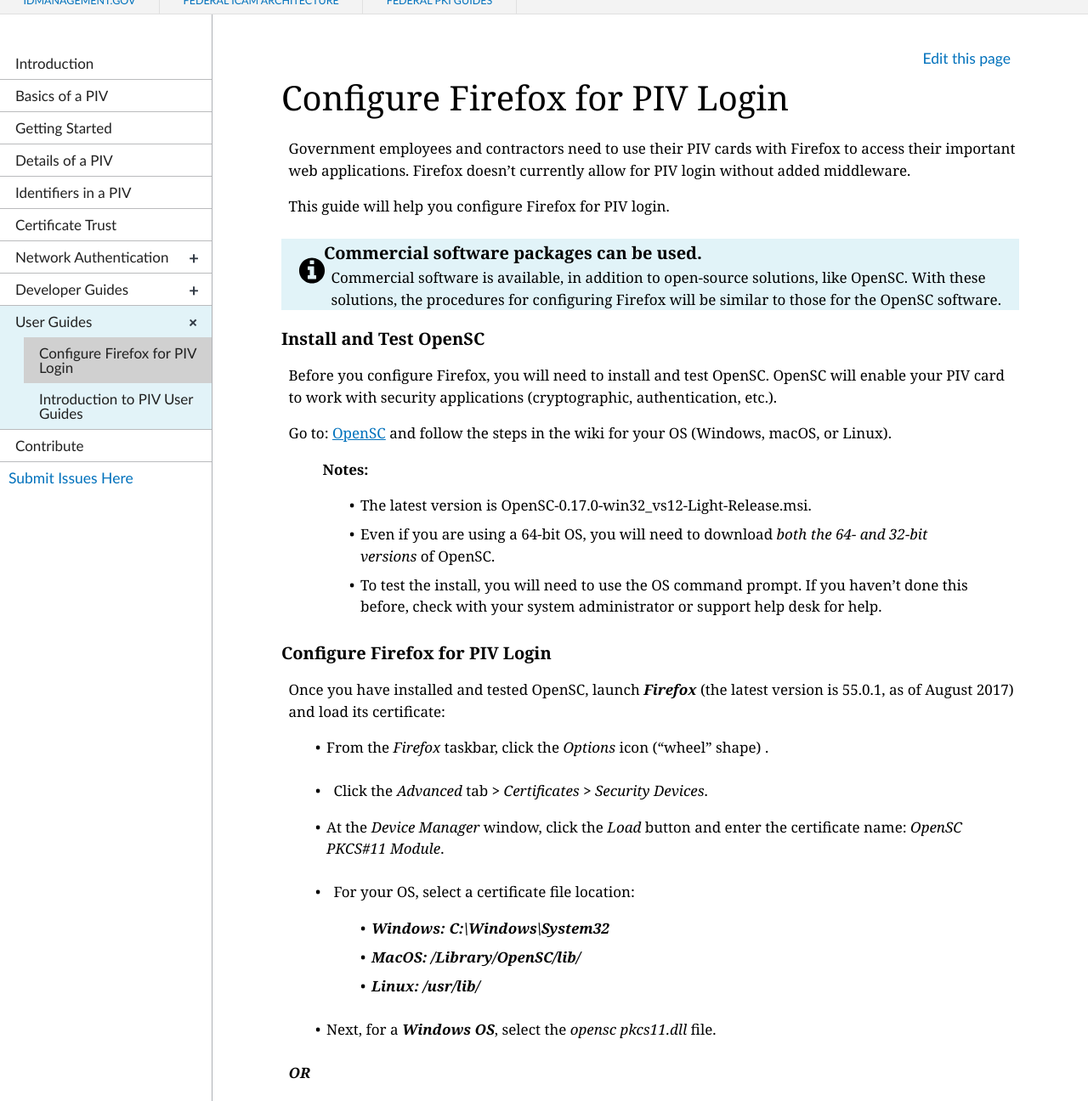
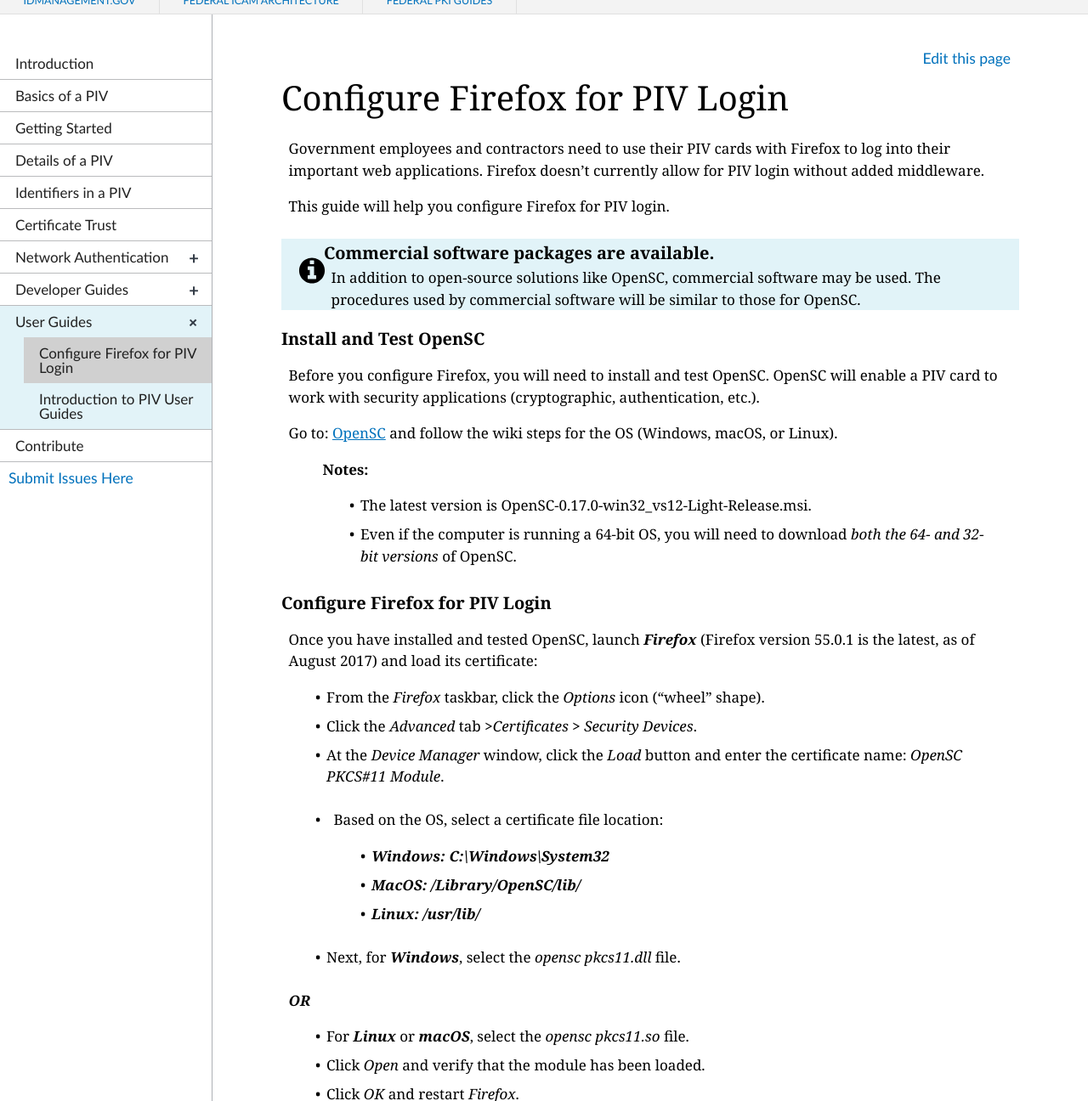
Before and after one commit to GSA/piv-guides, a Jekyll site: the page built from _userconfig/1_firefox.md, in a window 1280 px wide and 1400 px high, cut to the strip 104-1400 px from the top of the window. Shown: the whole strip at 85% size. Built offline with Jekyll 4.4.1, drawn with Linux system fonts in a browser that asks for light colours; nearby versions of some CDN libraries; some of the changed text lies outside the part shown.

Commit message:
Update 1_firefox.md
Conforming instructional language to a system admin role (vs. user).

```diff
--- a/_userconfig/1_firefox.md
+++ b/_userconfig/1_firefox.md
@@ -5,46 +5,44 @@
 permalink: userconfig/firefox/
 ---
 
-Government employees and contractors need to use their PIV cards with Firefox to access their important web applications. Firefox doesn't currently allow for PIV login without added middleware.
+Government employees and contractors need to use their PIV cards with Firefox to log into their important web applications. Firefox doesn't currently allow for PIV login without added middleware.
 
 This guide will help you configure Firefox for PIV login.
 
-{% include alert-info.html heading="Commercial software packages can be used." content=" Commercial software is available, in addition to open-source solutions, like OpenSC. With these solutions, the procedures for configuring Firefox will be similar to those for the OpenSC software." %}
+{% include alert-info.html heading="Commercial software packages are available." content=" In addition to open-source solutions like OpenSC, commercial software may be used. The procedures used by commercial software will be similar to those for OpenSC." %}
 
 ### Install and Test OpenSC
 
-Before you configure Firefox, you will need to install and test OpenSC. OpenSC will enable your PIV card to work with security applications (cryptographic, authentication, etc.).
+Before you configure Firefox, you will need to install and test OpenSC. OpenSC will enable a PIV card to work with security applications (cryptographic, authentication, etc.).
 
-Go to:  [OpenSC](https://github.com/OpenSC/OpenSC/wiki) and follow the steps in the wiki for your OS (Windows, macOS, or Linux).
+Go to:  [OpenSC](https://github.com/OpenSC/OpenSC/wiki) and follow the wiki steps for the OS (Windows, macOS, or Linux).
 
 > **Notes:**
   * The latest version is OpenSC-0.17.0-win32_vs12-Light-Release.msi.
-  * Even if you are using a 64-bit OS, you will need to download _both the 64- and 32-bit versions_ of OpenSC.
-  * To test the install, you will need to use the OS command prompt. If you haven't done this before, check with your system administrator or support help desk for help.
+  * Even if the computer is running a 64-bit OS, you will need to download _both the 64- and 32-bit versions_ of OpenSC.
 
 ### Configure Firefox for PIV Login
 
-Once you have installed and tested OpenSC, launch **_Firefox_** (the latest version is 55.0.1, as of August 2017) and load its certificate:
+Once you have installed and tested OpenSC, launch **_Firefox_** (Firefox version 55.0.1 is the latest, as of August 2017) and load its certificate:
 
-* From the _Firefox_ taskbar, click the _Options_ icon ("wheel" shape) .
+* From the _Firefox_ taskbar, click the _Options_ icon ("wheel" shape).
 * Click the _Advanced_ tab **>** _Certificates **>** Security Devices_.
-
 * At the _Device Manager_ window, click the _Load_ button and enter the certificate name: _OpenSC PKCS#11 Module_.
-* For your OS, select a certificate file location:
+* Based on the OS, select a certificate file location:
 
   * **_Windows: C:\Windows\System32_**
   * **_MacOS: /Library/OpenSC/lib/_**
   * **_Linux: /usr/lib/_**
 
-* Next, for a **_Windows OS_**, select the _opensc pkcs11.dll_ file.
+* Next, for **_Windows_**, select the _opensc pkcs11.dll_ file.
 
 **_OR_**
 
-* For a **_Linux OS_** or **_macOS_**, select the _opensc pkcs11.so_ file.
+* For **_Linux_** or **_macOS_**, select the _opensc pkcs11.so_ file.
 * Click _Open_ and verify that the module has been loaded.
 * Click _OK_ and restart _Firefox_.
-* Next, browse to one of your web applications that requires a PIV login.
+* Next, browse to a web application that requires a PIV login.
 
-> Firefox will prompt you to select the PIV card's certificate. <!--Is this being done by an Admin or user?-->
+> Firefox will prompt you to select the PIV card's certificate.
 
-* Select the certificate and use your PIV card to log into your web application. <!--Is loading the certificate is a one-time step for a user's computer or does it need to be reloaded each time the user needs to login with PIV?-->
+* Select the certificate and use a test PIV card to log into the web application. <!--Is loading the certificate is a one-time step for a user's computer or does cert need to be reloaded each time the user needs to log in with a PIV?-->
```
